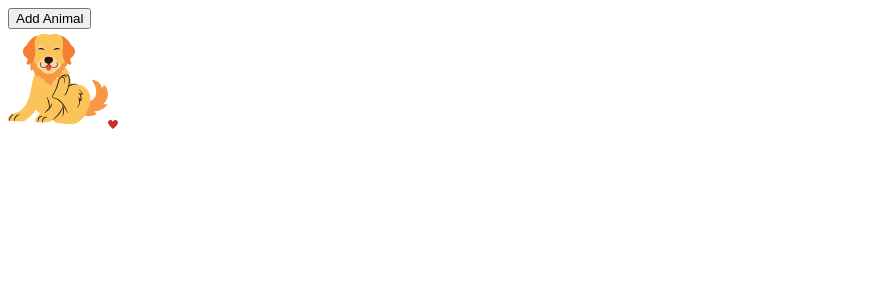
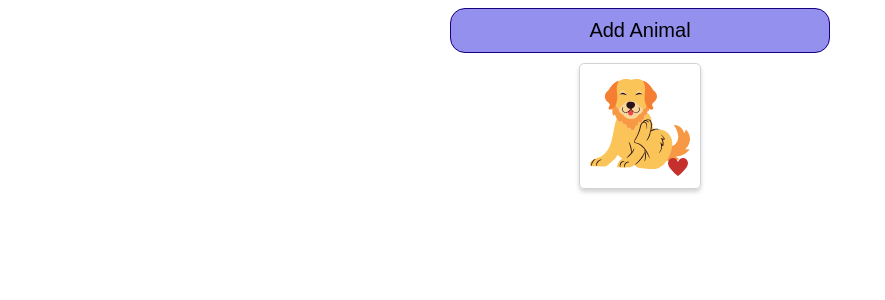
Before and after one commit to pantherakrugeri/animals, a React (Create React App) app: page / in a window 1280 px wide. Both pictures are taken after a click on the button "Add Animal". Shown: the top 300 px of the page, without its empty margins (0-885 px from the left). Built offline with nearby package versions, Linux system fonts and the light colour scheme.

Commit message:
Added styling - module css

```diff
--- /dev/null
+++ b/src/AnimalShow.css
@@ -0,0 +1,18 @@
+.animal-show {
+    position: relative;
+    border: 1px solid lightgray;
+    padding: 10px;
+    border-radius: 5px;
+    margin: 10px;
+    box-shadow: 0px 3px 4px lightgray;
+}
+
+.animal {
+    height: 200px;
+}
+
+.heart {
+    position: absolute;
+    bottom: 10%;
+    right: 10%;
+}
--- a/src/AnimalShow.js
+++ b/src/AnimalShow.js
@@ -6,6 +6,7 @@
 import aligator from './svg/gator.svg';
 import cow from './svg/cow.svg';
 import heart from './svg/heart.svg';
+import './AnimalShow.css';
 
 const svgMap = {
     bird, cat, dog, horse, aligator, cow
@@ -19,9 +20,9 @@
     };
 
     return (
-        <div onClick={handleClick}>
-            <img alt="animal" src={svgMap[type]} style={{ width: '100px', height: '100px'}}/>
-            <img alt="heart" src={heart} style={{ width: 10 + 10 * clicks + 'px'}}/>
+        <div className="animal-show" onClick={handleClick}>
+            <img className="animal" alt="animal" src={svgMap[type]} style={{ width: '100px', height: '100px'}}/>
+            <img className="heart" alt="heart" src={heart} style={{ width: 20 + 10 * clicks + 'px'}}/>
         </div>
     );
 }
--- /dev/null
+++ b/src/App.css
@@ -0,0 +1,21 @@
+.app {
+    display: flex;
+    flex-direction: column;
+    align-items: center;
+}
+
+button {
+    background-color: rgb(147, 144, 238);
+    border: 1px solid rgb(21, 0, 128);
+    border-radius: 15px;
+    font-size: 20px;
+    padding: 10px;
+    width: 30%;
+}
+
+.animal-list {
+    display: flex;
+    flex-direction: row;
+    flex-wrap: wrap;
+    justify-content: center;
+}
--- a/src/App.js
+++ b/src/App.js
@@ -1,5 +1,6 @@
 import { useState } from 'react';
 import AnimalShow from './AnimalShow';
+import './App.css';
 
 function getRandomAnimal() {
     const animals = ['dog', 'cat', 'bird', 'horse', 'aligator', 'cow'];
@@ -19,11 +20,11 @@
     });
 
     return (
-        <div>
+        <div className="app">
             <button onClick={handleClick}>Add Animal</button>
-            <div>{renderedAnimals}</div>
+            <div className="animal-list">{renderedAnimals}</div>
         </div>
-    )
+    );
 }
 
 export default App;
```
